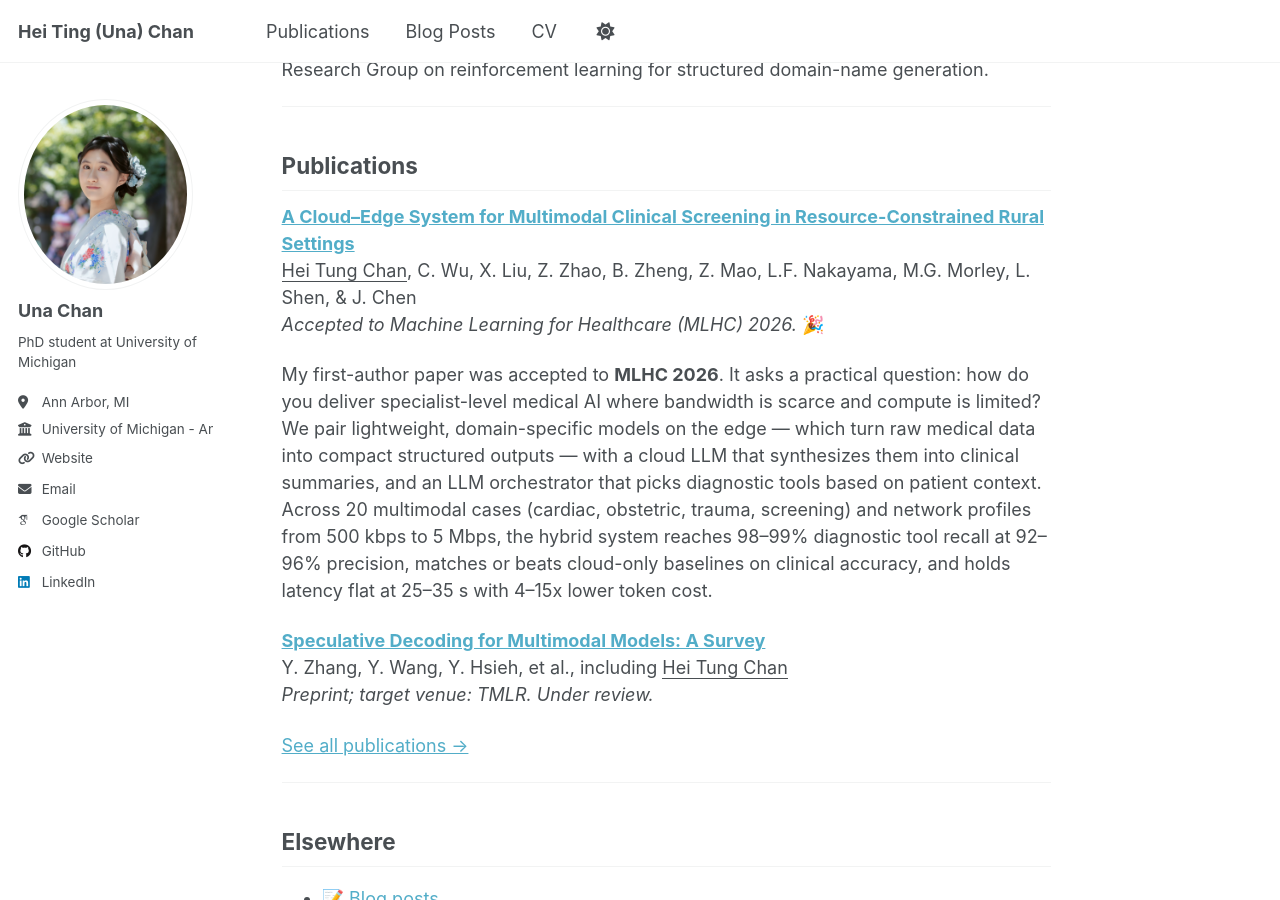
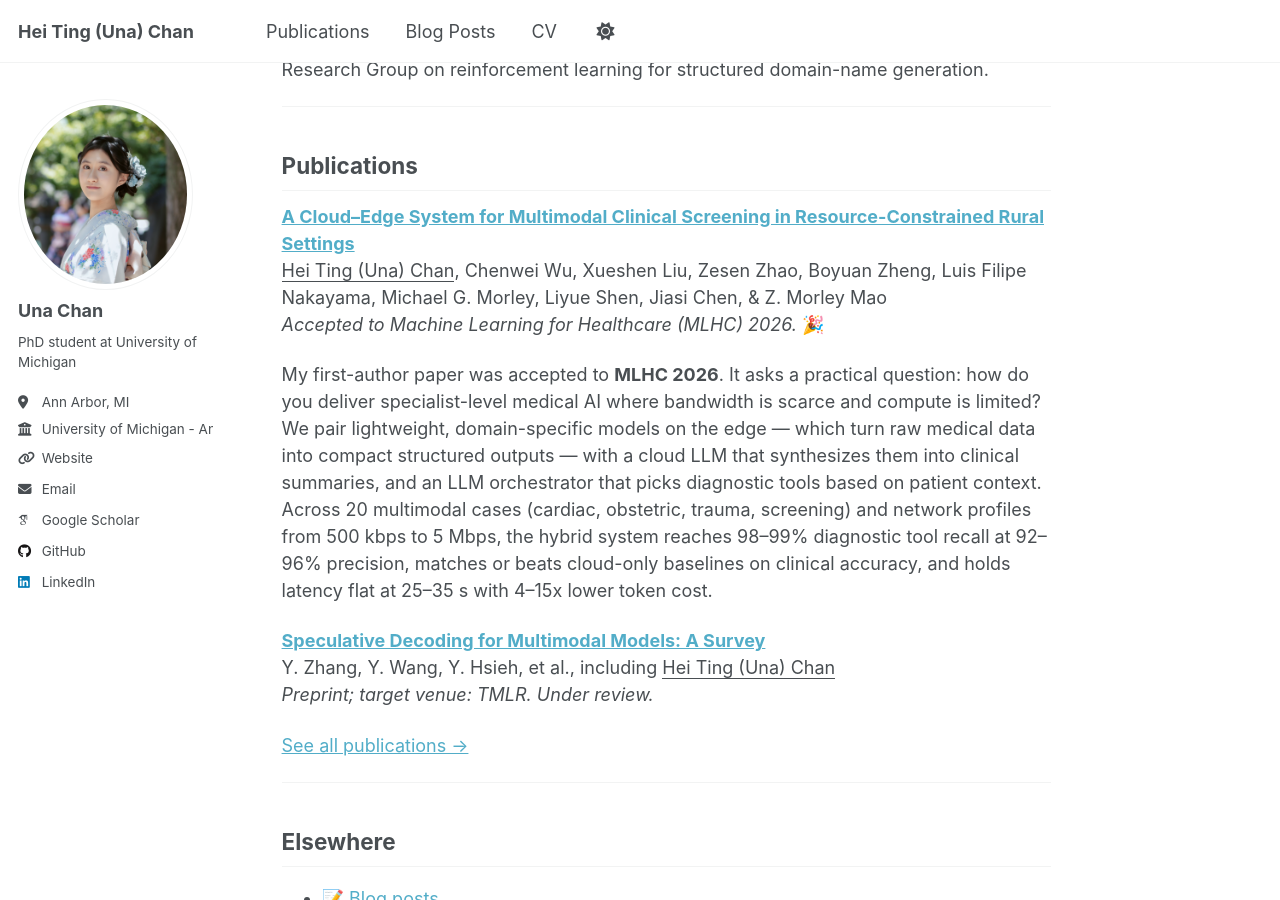
Before and after one commit to unachanht/unachanht.github.io, a Jekyll site: the page built from _pages/about.md, in a window 1280 px wide and 900 px high, scrolled down 621 px. Built offline with Jekyll 4.4.1, drawn with Linux system fonts in a browser that asks for light colours; some web fonts are replaced; a script that is not in the unit is left out.

Commit message:
Fix name spelling and author list for the MLHC paper
- "Hei Tung" -> "Hei Ting (Una) Chan"
- Use the arXiv author order and full names, with Z. Morley Mao last

Co-Authored-By: Claude Opus 5 <noreply@anthropic.com>
Claude-Session: https://claude.ai/code/session_01NsS9kNsrnScwbAdoc7BxBg

```diff
--- a/_pages/about.md
+++ b/_pages/about.md
@@ -40,13 +40,13 @@ Before Michigan, I earned my B.S. in Computer Science and Data Science at the **
 ## Publications
 
 **[A Cloud–Edge System for Multimodal Clinical Screening in Resource-Constrained Rural Settings](https://arxiv.org/abs/2608.12745)** \\
-<u>Hei Tung Chan</u>, C. Wu, X. Liu, Z. Zhao, B. Zheng, Z. Mao, L.F. Nakayama, M.G. Morley, L. Shen, & J. Chen \\
+<u>Hei Ting (Una) Chan</u>, Chenwei Wu, Xueshen Liu, Zesen Zhao, Boyuan Zheng, Luis Filipe Nakayama, Michael G. Morley, Liyue Shen, Jiasi Chen, & Z. Morley Mao \\
 *Accepted to Machine Learning for Healthcare (MLHC) 2026.* 🎉
 
 My first-author paper was accepted to **MLHC 2026**. It asks a practical question: how do you deliver specialist-level medical AI where bandwidth is scarce and compute is limited? We pair lightweight, domain-specific models on the edge — which turn raw medical data into compact structured outputs — with a cloud LLM that synthesizes them into clinical summaries, and an LLM orchestrator that picks diagnostic tools based on patient context. Across 20 multimodal cases (cardiac, obstetric, trauma, screening) and network profiles from 500 kbps to 5 Mbps, the hybrid system reaches 98–99% diagnostic tool recall at 92–96% precision, matches or beats cloud-only baselines on clinical accuracy, and holds latency flat at 25–35 s with 4–15x lower token cost.
 
 **[Speculative Decoding for Multimodal Models: A Survey](https://www.preprints.org/manuscript/202603.2344)** \\
-Y. Zhang, Y. Wang, Y. Hsieh, et al., including <u>Hei Tung Chan</u> \\
+Y. Zhang, Y. Wang, Y. Hsieh, et al., including <u>Hei Ting (Una) Chan</u> \\
 *Preprint; target venue: TMLR. Under review.*
 
 [See all publications →](/publications/)
```
Also changed, not shown: _pages/cv.md (+1 -1 lines), _publications/2026-01-01-cloud-edge-clinical-screening.md (+1 -1 lines).
